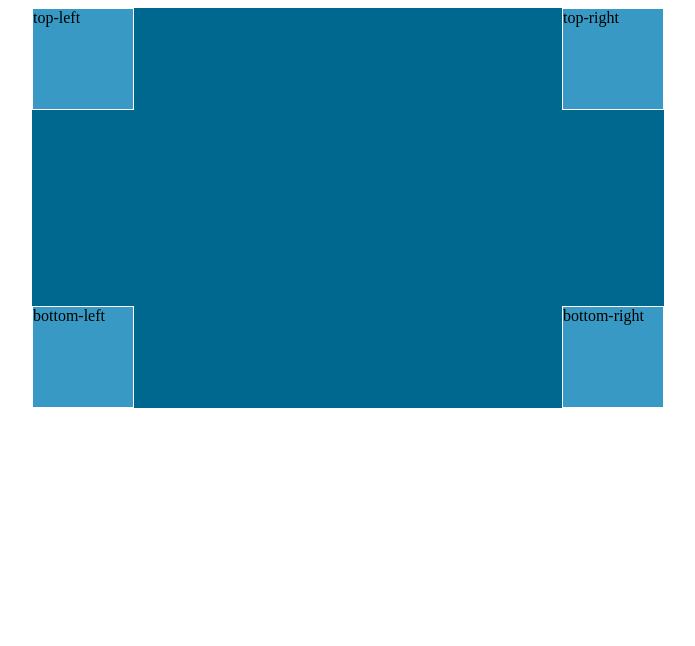
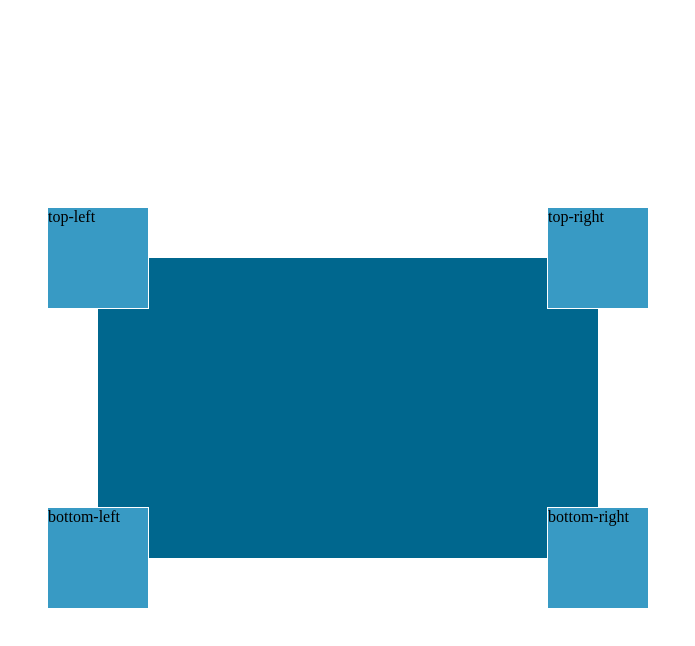
Before and after one commit to Shefeeq22/sample_css_works, a plain HTML site: page css_positions/index.html in a window 1280 px wide. Shown: the whole page, without its empty margins (292-987 px from the left). Drawn offline with Linux system fonts and the light colour scheme.

Commit message:
css_ positions updated and css_product_card created

```diff
--- a/css_positions/style.css
+++ b/css_positions/style.css
@@ -1,32 +1,49 @@
+body{
+    height: 100vh;
+}
+
 .parent{
-    width: 50%;
-    height: 400px;
+    width: 500px;
+    min-height: 300px;
     background-color: #00678e;
     position: relative;
-    margin-left: auto;
-    margin-right: auto;
+    /* margin-left: auto;
+    margin-right: auto; */
+    left: 50%;
+    top: 50%;
+    transform: translate(-50%,-50%);
 }
 
 .child{
+    position: absolute;
     width: 100px;
     height: 100px;
     background-color: #389ac4;
     border: 1px solid white;
 }
 
+.child:nth-child(1){
+    position: absolute;
+    transform: translate(-50%,-50%);
+
+}
+
 .child:nth-child(2){
     position: absolute;
     right: 0;
     top: 0;
+    transform: translate(50%,-50%);
 }
 
 .child:nth-child(3){
     position: absolute;
     bottom: 0;
+    transform: translate(-50%,50%);
 }
 
 .child:nth-child(4){
     position: absolute;
     right: 0;
     bottom: 0;
+    transform: translate(50%,50%);
 }
--- /dev/null
+++ b/css_product_card/style.css
@@ -0,0 +1,38 @@
+body{
+    height: 100vh;
+    width: 100vw;
+    background-color: rgb(14,14,14);
+}
+
+.card{
+    background-color: beige;
+    width: 30%;
+    height: 400px;
+    border: 1px solid black;
+    position: relative;
+    left: 50%;
+    top: 50%;
+    transform: translate(-50%,-50%);
+    padding: 10px;
+}
+
+.card-image{
+    width: 50%;
+    height: 100px;
+    position: absolute;
+    left: 50%;
+    transform: translate(-50%,-50%);
+
+}
+
+.card-image>img{
+    width: 100%;
+    height: 100%;
+}
+
+.card-content{
+    height: 300px;
+    position: absolute;
+    top: 50%;
+    transform: translateY(-50%);
+}
```
Also changed, not shown: css_product_card/index.html (added, +34 -0 lines), 1 other file.
